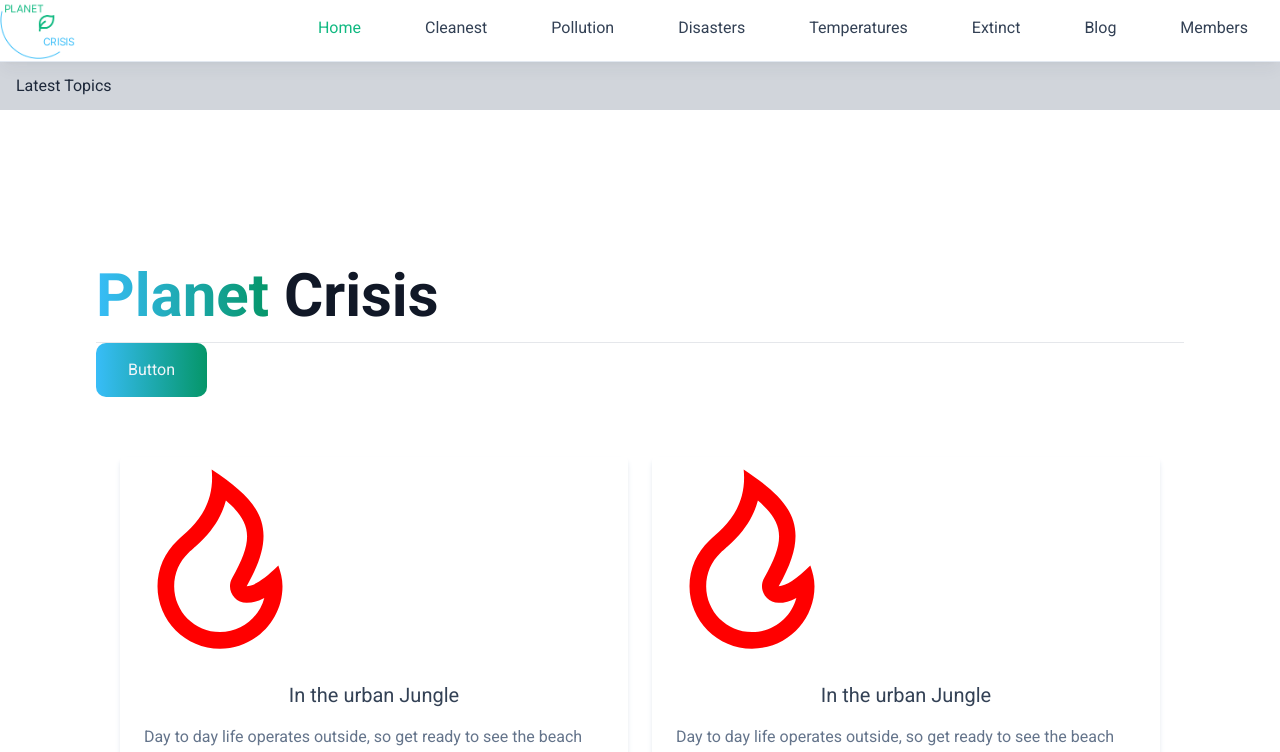
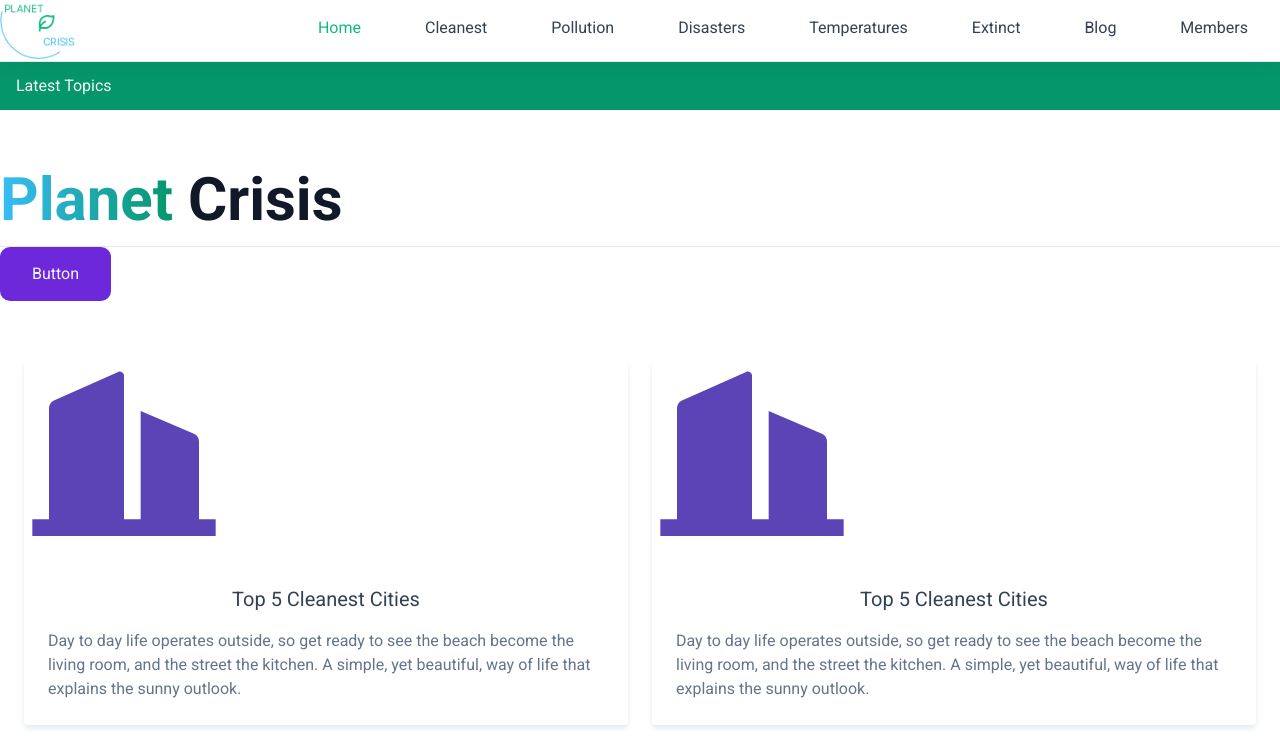
Before and after one commit to PlanetCrisisInfo/frontend, a Next.js app: page / in a window 1280 px wide. Shown: the top 752 px of the page. Built offline with nearby package versions, Linux system fonts and the light colour scheme.

Commit message:
megacommit

```diff
--- /dev/null
+++ b/app/_components/Icon/Icon.module.scss
@@ -0,0 +1,54 @@
+.smooth-animate {
+  &.happy {
+    fill: var(--svgHappy);
+  }
+  &.neutral {
+    fill: var(--svgNeutral);
+  }
+  &.sad {
+    fill: var(--svgSad);
+  }
+}
+
+.smooth-animate:hover {
+  &.happy {
+    animation: fillChangeHappy 0.3s ease;
+    fill: var(--svgHappyHover);
+  }
+  &.neutral {
+    animation: fillChangeNeutral 0.3s ease;
+    fill: var(--svgNeutralHover);
+  }
+  &.sad {
+    animation: fillChangeSad 0.3s ease;
+    fill: var(--svgSadHover);
+  }
+}
+
+@keyframes fillChangeHappy {
+  0% {
+    fill: var(--svgHappy);
+  }
+  100% {
+    fill: var(--svgHappyHover);
+  }
+}
+
+@keyframes fillChangeNeutral {
+  0% {
+    fill: var(--svgNeutral);
+  }
+  100% {
+    fill: var(--svgNeutralHover);
+  }
+}
+
+@keyframes fillChangeSad {
+  0% {
+    fill: var(--svgSad);
+  }
+
+  100% {
+    fill: var(--svgSadHover);
+  }
+}
--- a/app/_components/Icon/Icon.tsx
+++ b/app/_components/Icon/Icon.tsx
@@ -1,20 +1,36 @@
-import type { Component } from "@/types"
+import type { Component, ThemeMode } from "@/types"
+import clsx from "clsx"
+
+import { applyDynamicClass } from "@/app/_utils/applyDynamicClass"
+
+import styles from "./Icon.module.scss"
 
 type Props = {
   children: React.ReactNode
   animateClass?: string
+  themeMode: ThemeMode
 }
-const Icon: Component<Props> = ({ children }) => {
+const Icon: Component<Props> = ({ children, animateClass, themeMode }) => {
+  console.log("themeMode", themeMode)
+  const dynamicAnimateClass = applyDynamicClass({
+    styles,
+    utilClass: animateClass,
+  })
+
+  const dynamicThemeModeClass = applyDynamicClass({
+    styles,
+    utilClass: themeMode,
+  })
+
   return (
     <svg
       xmlns="http://www.w3.org/2000/svg"
       viewBox="0 0 24 24"
       width="200"
       height="200"
-      className="hoverable-svg" // Apply a CSS class for hover effect
+      className={clsx(dynamicAnimateClass, dynamicThemeModeClass)} // Apply a CSS class for hover effect
     >
       {children}
-      {/*  */}
     </svg>
   )
 }
--- a/app/_components/ServiceCard/ServiceCard.tsx
+++ b/app/_components/ServiceCard/ServiceCard.tsx
@@ -13,11 +13,8 @@ const ServiceCard: Component<Props> = (props) => {
     >
       <header>
         <figure className="hire w-[200px]">
-          <Icon>
-            <path
-              d="M12 23C16.1421 23 19.5 19.6421 19.5 15.5C19.5 14.6345 19.2697 13.8032 19 13.0296C17.3333 14.6765 16.0667 15.5 15.2 15.5C19.1954 8.5 17 5.5 11 1.5C11.5 6.49951 8.20403 8.77375 6.86179 10.0366C5.40786 11.4045 4.5 13.3462 4.5 15.5C4.5 19.6421 7.85786 23 12 23ZM12.7094 5.23498C15.9511 7.98528 15.9666 10.1223 13.463 14.5086C12.702 15.8419 13.6648 17.5 15.2 17.5C15.8884 17.5 16.5841 17.2992 17.3189 16.9051C16.6979 19.262 14.5519 21 12 21C8.96243 21 6.5 18.5376 6.5 15.5C6.5 13.9608 7.13279 12.5276 8.23225 11.4932C8.35826 11.3747 8.99749 10.8081 9.02477 10.7836C9.44862 10.4021 9.7978 10.0663 10.1429 9.69677C11.3733 8.37932 12.2571 6.91631 12.7094 5.23498Z"
-              transform="rotate(0)" // Initial rotation of 0 degrees
-            />
+          <Icon animateClass="smooth-animate" themeMode={themeMode}>
+            <path d="M12 19.0003H14V6.00028L20.3939 8.74053C20.7616 8.89811 21 9.25964 21 9.65967V19.0003H23V21.0003H1V19.0003H3V5.65015C3 5.25496 3.23273 4.89684 3.59386 4.73634L11.2969 1.31275C11.5493 1.2006 11.8448 1.31424 11.9569 1.56659C11.9853 1.63052 12 1.6997 12 1.76966V19.0003Z"></path>
           </Icon>
         </figure>
       </header>
@@ -25,7 +22,7 @@ const ServiceCard: Component<Props> = (props) => {
       <div className="p-6">
         <div className="flex gap-4 mb-4 justify-center">
           <h4 className="text-xl font-medium text-slate-700">
-            In the urban Jungle
+            Top 5 Cleanest Cities
           </h4>
         </div>
         <p>
--- /dev/null
+++ b/app/_utils/applyDynamicClass.ts
@@ -0,0 +1,10 @@
+type ApplyDynamicClassProps = {
+  styles: { readonly [key: string]: string }
+  utilClass: string | undefined
+}
+export const applyDynamicClass = ({
+  styles,
+  utilClass,
+}: ApplyDynamicClassProps): string | undefined => {
+  return utilClass ? styles[utilClass] : undefined
+}
--- a/app/cleanest/page.tsx
+++ b/app/cleanest/page.tsx
@@ -1,4 +1,5 @@
 import type { ThemeMode } from "@/types"
+import Button from "../_components/Button/Button"
 import SecondaryBar from "../_components/SecondaryBar/SecondaryBar"
 
 export default function CleanestPage() {
@@ -19,6 +20,7 @@ export default function CleanestPage() {
         <section id="contact-us-form" className={`${themeMode} bg`}>
           <article className="container mx-auto">
             <h3>Testing</h3>
+            <Button text="Button" themeMode={themeMode} />
           </article>
         </section>
       </main>
--- a/app/globals.scss
+++ b/app/globals.scss
@@ -3,6 +3,14 @@
 @tailwind utilities;
 @import url("react-toastify/dist/ReactToastify.css");
 @layer base {
+  :root {
+    --svgHappy: #5b45b6;
+    --svgHappyHover: #795fe3;
+    --svgSad: #c38c00;
+    --svgSadHover: #ffd438;
+    --svgNeutral: #10b981;
+    --svgNeutralHover: #1788f8;
+  }
   button {
     padding: 0.9375rem 2rem;
     border-radius: 0.625rem;
@@ -44,7 +52,7 @@
     }
 
     &.btn {
-      @apply bg-slate-200  text-slate-700 hover:bg-slate-100;
+      @apply bg-violet-700  text-slate-100 hover:bg-violet-500;
     }
 
     &.link {
@@ -81,34 +89,3 @@
     }
   }
 }
-//TODO: animation sample;
-
-.hoverable-svg {
-  fill: red;
-}
-
-.hoverable-svg:hover {
-  animation: rotateAndScale 2s linear, fillChange 0.3s ease;
-  fill: blue;
-}
-
-@keyframes rotateAndScale {
-  0% {
-    transform: rotate(0deg) scale(1);
-  }
-  50% {
-    transform: rotate(180deg) scale(1.1);
-  }
-  100% {
-    transform: rotate(360deg) scale(1);
-  }
-}
-
-@keyframes fillChange {
-  0% {
-    fill: red;
-  }
-  100% {
-    fill: blue;
-  }
-}
--- a/app/page.tsx
+++ b/app/page.tsx
@@ -6,13 +6,13 @@ import WorldCard from "./_components/WorldCard/WorldCard"
 
 import type { ThemeMode } from "@/types"
 const HomePage = function () {
-  const themeMode: ThemeMode = "neutral"
+  const themeMode: ThemeMode = "happy"
 
   return (
     <>
       <SecondaryBar themeMode={themeMode} />
       <main
-        className={`flex min-h-screen flex-col items-center justify-between p-24`}
+        className={`flex min-h-screen flex-col items-center justify-between`}
       >
         <section id="hero">
           <h1 className="mb-4 text-3xl font-extrabold text-gray-900 dark:text-white md:text-5xl lg:text-6xl">
@@ -27,27 +27,21 @@ const HomePage = function () {
             <div className="container px-6 m-auto">
               <div className="grid grid-cols-4 gap-6 md:grid-cols-8 lg:grid-cols-12">
                 <div className="col-span-4 lg:col-span-6">
-                  {" "}
                   <HomeCard themeMode={themeMode} />
                 </div>
                 <div className="col-span-4 lg:col-span-6">
-                  {" "}
                   <HomeCard themeMode={themeMode} />
                 </div>
                 <div className="col-span-4 lg:col-span-6">
-                  {" "}
                   <HomeCard themeMode={themeMode} />
                 </div>
                 <div className="col-span-4 lg:col-span-6">
-                  {" "}
                   <HomeCard themeMode={themeMode} />
                 </div>
                 <div className="col-span-4 lg:col-span-6">
-                  {" "}
                   <WorldCard themeMode={themeMode} />
                 </div>
                 <div className="col-span-4 lg:col-span-6">
-                  {" "}
                   <HomeCard themeMode={themeMode} />
                 </div>
               </div>
```
Also changed, not shown: app/_components/Navbar/Navbar.tsx (+0 -16 lines).
